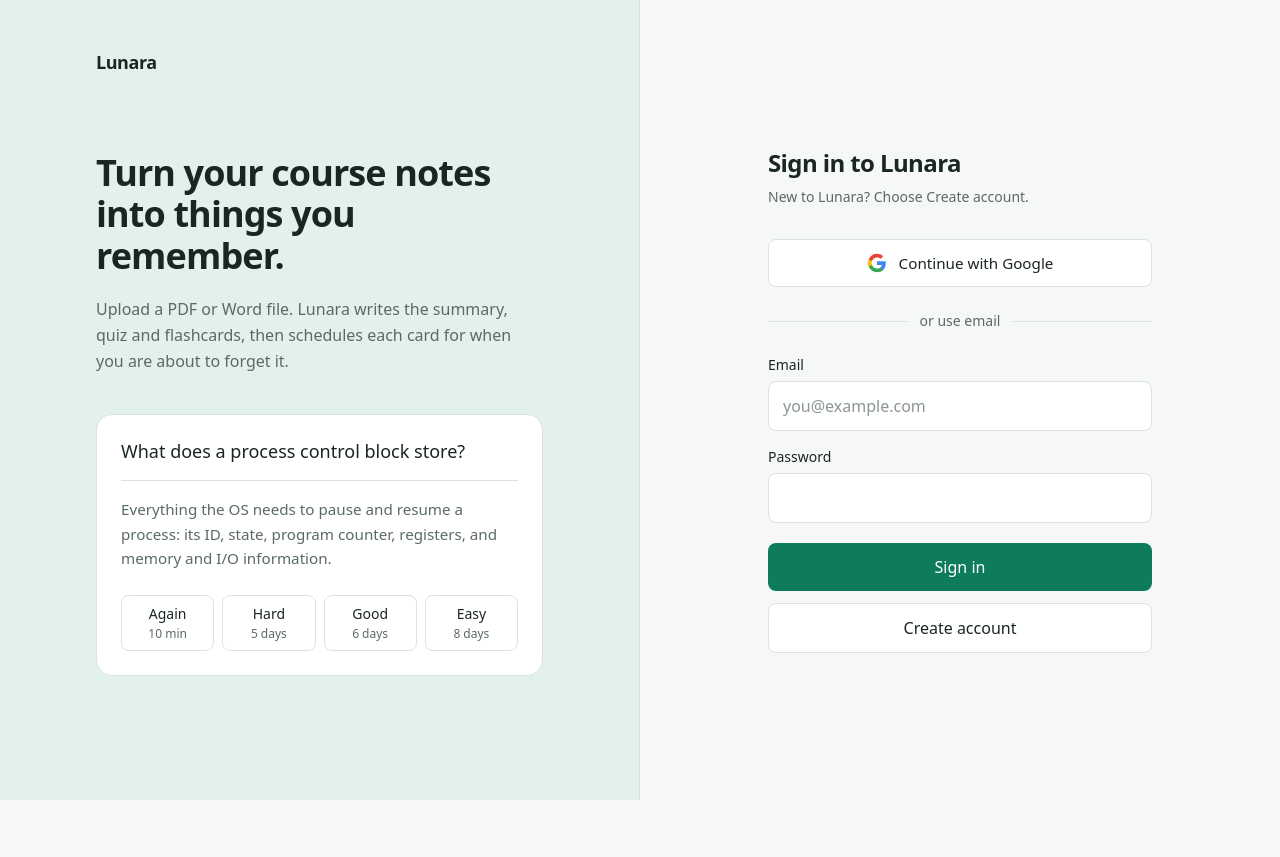
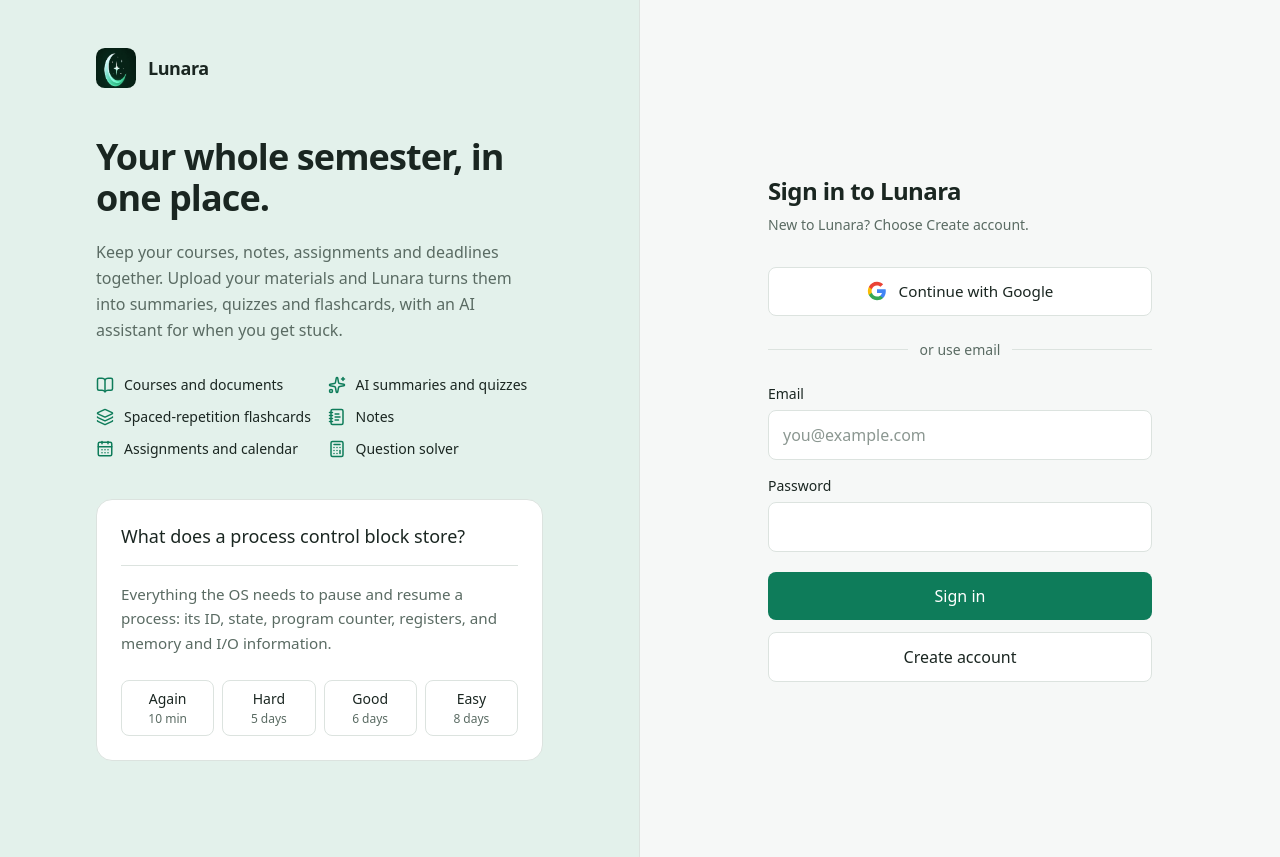
Before and after one commit to Ben735-cmd/lunara, a Next.js app: page / in a window 1280 px wide. Before the commit the page ends 800 px from the top, so only its background shows below. Built offline with nearby package versions, Linux system fonts and the light colour scheme; no server answers.

Commit message:
logo patch

```diff
--- a/components/auth/AuthForm.tsx
+++ b/components/auth/AuthForm.tsx
@@ -2,7 +2,18 @@
 
 import { useState } from "react"
 import { supabase } from "../../lib/supabase"
+import { BookOpen, Calculator, CalendarDays, Layers, NotebookText, Sparkles } from "lucide-react"
 import CardPreview from "./CardPreview"
+import Logo from "../ui/Logo"
+
+const hubFeatures = [
+  { Icon: BookOpen, label: "Courses and documents" },
+  { Icon: Sparkles, label: "AI summaries and quizzes" },
+  { Icon: Layers, label: "Spaced-repetition flashcards" },
+  { Icon: NotebookText, label: "Notes" },
+  { Icon: CalendarDays, label: "Assignments and calendar" },
+  { Icon: Calculator, label: "Question solver" },
+]
 
 type Notice = { kind: "error" | "success"; text: string } | null
 
@@ -66,16 +77,24 @@ export default function AuthForm() {
     <main className="min-h-screen bg-paper lg:grid lg:grid-cols-2">
       {/* Left: what the app does, shown with a real flashcard */}
       <section className="hidden flex-col border-r border-line bg-accent-tint px-16 py-12 lg:flex xl:px-24">
-        <p className="text-lg font-semibold tracking-tight text-ink">Lunara</p>
+        <Logo size={40} />
         <div className="my-auto py-12">
           <h1 className="max-w-md text-4xl font-semibold leading-[1.15] tracking-tight text-ink">
-            Turn your course notes into things you remember.
+            Your whole semester, in one place.
           </h1>
           <p className="mt-5 max-w-md leading-relaxed text-ink-muted">
-            Upload a PDF or Word file. Lunara writes the summary, quiz and
-            flashcards, then schedules each card for when you are about to
-            forget it.
+            Keep your courses, notes, assignments and deadlines together.
+            Upload your materials and Lunara turns them into summaries,
+            quizzes and flashcards, with an AI assistant for when you get stuck.
           </p>
+          <ul className="mt-8 grid max-w-lg grid-cols-2 gap-x-4 gap-y-3">
+            {hubFeatures.map(({ Icon, label }) => (
+              <li key={label} className="flex items-center gap-2.5 text-sm text-ink">
+                <Icon size={18} aria-hidden="true" className="shrink-0 text-accent" />
+                {label}
+              </li>
+            ))}
+          </ul>
           <div className="mt-10">
             <CardPreview />
           </div>
@@ -85,7 +104,7 @@ export default function AuthForm() {
       {/* Right: sign in */}
       <section className="flex min-h-screen items-center justify-center px-6 py-12 lg:min-h-0">
         <div className="w-full max-w-sm">
-          <p className="mb-8 text-lg font-semibold tracking-tight text-ink lg:hidden">Lunara</p>
+          <Logo size={36} className="mb-8 lg:hidden" />
           <h2 className="text-2xl font-semibold tracking-tight text-ink">Sign in to Lunara</h2>
           <p className="mt-2 text-sm text-ink-muted">New to Lunara? Choose Create account.</p>
 
--- a/components/layout/Sidebar.tsx
+++ b/components/layout/Sidebar.tsx
@@ -14,6 +14,7 @@ import {
   type LucideIcon,
 } from "lucide-react"
 import { supabase } from "../../lib/supabase"
+import Logo from "../ui/Logo"
 
 type Course = {
   id: string
@@ -127,7 +128,7 @@ export default function Sidebar({ logout, onSelectCourse, selectedCourseId, acti
         } ${isMobile && !mobileOpen ? "-translate-x-full" : ""}`}
       >
         <div>
-          <p className="mb-8 px-3 text-lg font-semibold tracking-tight text-ink">Lunara</p>
+          <Logo size={32} className="mb-8 px-3" />
 
           <nav className="flex flex-col gap-1" aria-label="Main">
             <button
--- /dev/null
+++ b/components/ui/Logo.tsx
@@ -0,0 +1,26 @@
+import Image from "next/image"
+
+type Props = {
+  size?: number
+  showName?: boolean
+  className?: string
+}
+
+// The Lunara moon mark, recolored to match the app's green palette.
+export default function Logo({ size = 36, showName = true, className = "" }: Props) {
+  return (
+    <span className={`inline-flex items-center gap-3 ${className}`}>
+      <Image
+        src="/logo-mark.png"
+        alt={showName ? "" : "Lunara"}
+        width={size}
+        height={size}
+        className="rounded-[22%]"
+        priority
+      />
+      {showName && (
+        <span className="text-lg font-semibold tracking-tight text-ink">Lunara</span>
+      )}
+    </span>
+  )
+}
```
Also changed, not shown: public/logo-mark.png (added), 1 other file (tests, documents, lock files or other folders).
